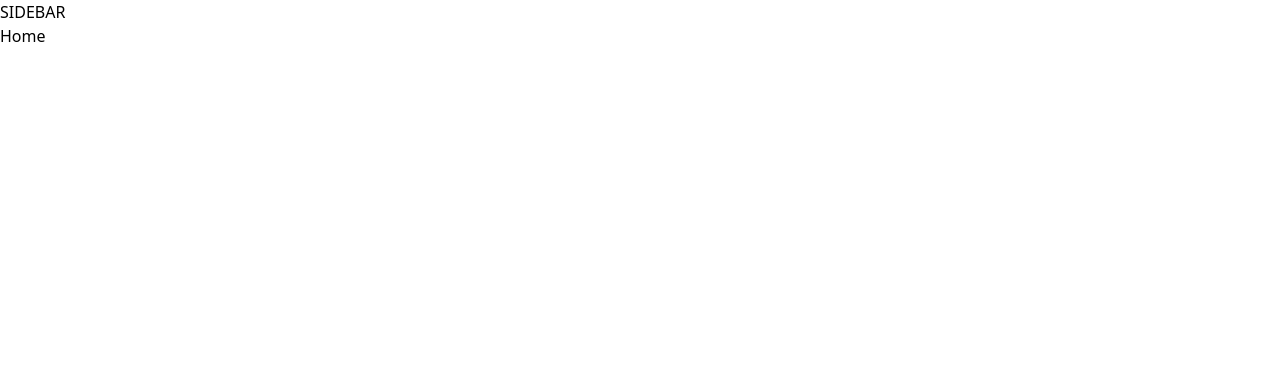
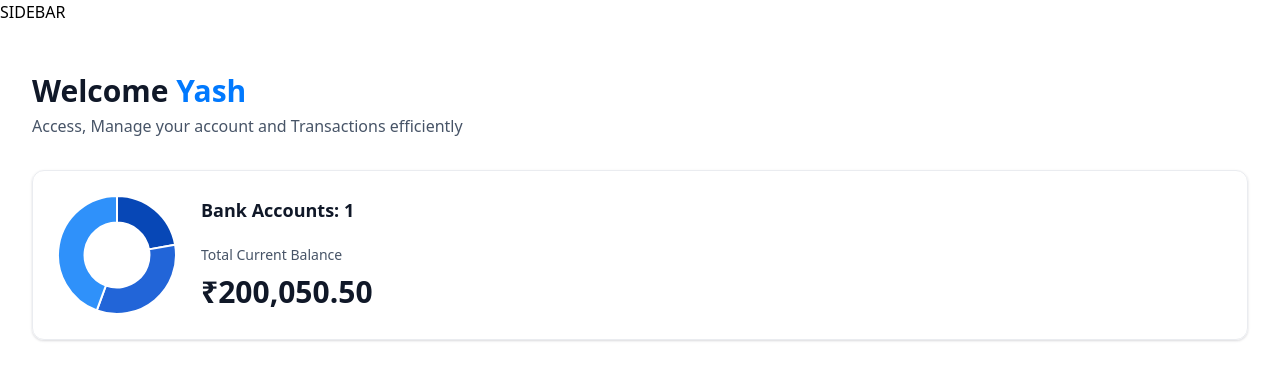
Before and after one commit to Yash-jaiswal2509/Banking-System, a Next.js app: page / in a window 1280 px wide. Shown: the top 380 px of the page. Built offline with nearby package versions, Linux system fonts and the light colour scheme.

Commit message:
(client): Home ui

```diff
--- a/app/(root)/page.tsx
+++ b/app/(root)/page.tsx
@@ -1,9 +1,29 @@
-import React from 'react'
+import HeaderBox from "@/components/HeaderBox";
+import TotalBalanceBox from "@/components/TotalBalanceBox";
+import React from "react";
 
 const Home = () => {
+  const loggedIn = { firstName: "Yash" };
   return (
-    <div>Home</div>
-  )
-}
+    <section className="home">
+      <div className="home-content">
+        <header className="home-header">
+          <HeaderBox
+            type="greeting"
+            title="Welcome"
+            user={loggedIn.firstName || "Guest"}
+            subtext="Access, Manage your account and Transactions efficiently"
+          />
 
-export default Home
+          <TotalBalanceBox
+            accounts={[]}
+            totalBanks={1}
+            totalCurrentBalance={200050.5}
+          />
+        </header>
+      </div>
+    </section>
+  );
+};
+
+export default Home;
--- /dev/null
+++ b/components/AnimatedCounter.tsx
@@ -0,0 +1,18 @@
+"use client";
+
+import CountUp from "react-countup";
+
+const AnimatedCounter = ({ amount }: { amount: number }) => {
+  return (
+    <>
+      <CountUp
+        end={amount}
+        prefix="₹"
+        duration={2}
+        decimals={2}
+      />
+    </>
+  );
+};
+
+export default AnimatedCounter;
--- /dev/null
+++ b/components/DoughnutChart.tsx
@@ -0,0 +1,33 @@
+"use client";
+import { Chart as ChartJS, ArcElement, Tooltip, Legend } from "chart.js";
+import { Doughnut } from "react-chartjs-2";
+
+ChartJS.register(ArcElement, Tooltip, Legend);
+
+const DoughnutChart = ({ accounts }: DoughnutChartProps) => {
+  const data = {
+    datasets: [
+      {
+        label: "Banks",
+        data: [1000, 1500, 2000],
+        backgroundColor: ["#0747b6", "#2265d8", "#2f91fa"],
+      },
+    ],
+    labels: ["SBI", "HDFC", "ICICI"],
+  };
+  return (
+    <Doughnut
+      data={data}
+      options={{
+        cutout: "55%",
+        plugins: {
+          legend: {
+            display: false,
+          },
+        },
+      }}
+    />
+  );
+};
+
+export default DoughnutChart;
--- /dev/null
+++ b/components/HeaderBox.tsx
@@ -0,0 +1,20 @@
+const HeaderBox = ({
+  type = "title",
+  title,
+  user,
+  subtext,
+}: HeaderBoxProps) => {
+  return (
+    <div className="header-box">
+      <h1 className="header-box-title">
+        {title}
+        {type === "greeting" && (
+          <span className="text-bankGradient">&nbsp;{user}</span>
+        )}
+      </h1>
+      <p className="header-box-subtext">{subtext}</p>
+    </div>
+  );
+};
+
+export default HeaderBox;
--- /dev/null
+++ b/components/TotalBalanceBox.tsx
@@ -0,0 +1,32 @@
+import { formatAmount } from "@/lib/utils";
+import CountUp from "react-countup";
+import AnimatedCounter from "./AnimatedCounter";
+import DoughnutChart from "./DoughnutChart";
+
+const TotalBalanceBox = ({
+  accounts = [],
+  totalBanks,
+  totalCurrentBalance,
+}: TotlaBalanceBoxProps) => {
+  return (
+    <section className="total-balance">
+      <div className="total-balance-chart">
+        <DoughnutChart accounts={accounts} />
+      </div>
+
+      <div className="flex flex-col gap-6">
+        <h2 className="header-2">Bank Accounts: {totalBanks}</h2>
+        <div className="flex flex-col gap-2">
+          <p className="total-balance-label">Total Current Balance</p>
+          <div className="total-balance-amount flex-center gap-2">
+            {/* // used react-countup to animate the totalCurrentBalance but as it uses use-ref inside. So, either i have to change the whole component to render it on client side or use it like a hook */}
+            <AnimatedCounter amount={totalCurrentBalance} />
+            {/* {formatAmount(totalCurrentBalance)} */}
+          </div>
+        </div>
+      </div>
+    </section>
+  );
+};
+
+export default TotalBalanceBox;
--- a/lib/utils.ts
+++ b/lib/utils.ts
@@ -68,7 +68,7 @@ export const formatDateTime = (dateString: Date) => {
 export function formatAmount(amount: number): string {
   const formatter = new Intl.NumberFormat("en-US", {
     style: "currency",
-    currency: "USD",
+    currency: "INR",
     minimumFractionDigits: 2,
   });
 
--- a/package.json
+++ b/package.json
@@ -9,11 +9,15 @@
     "lint": "next lint"
   },
   "dependencies": {
+    "chart.js": "^4.4.3",
     "class-variance-authority": "^0.7.0",
     "clsx": "^2.1.1",
     "lucide-react": "^0.424.0",
     "next": "14.2.5",
+    "query-string": "^9.1.0",
     "react": "^18",
+    "react-chartjs-2": "^5.2.0",
+    "react-countup": "^6.5.3",
     "react-dom": "^18",
     "tailwind-merge": "^2.4.0",
     "tailwindcss-animate": "^1.0.7"
```
Also changed, not shown: 1 other file (tests, documents, lock files or other folders).
